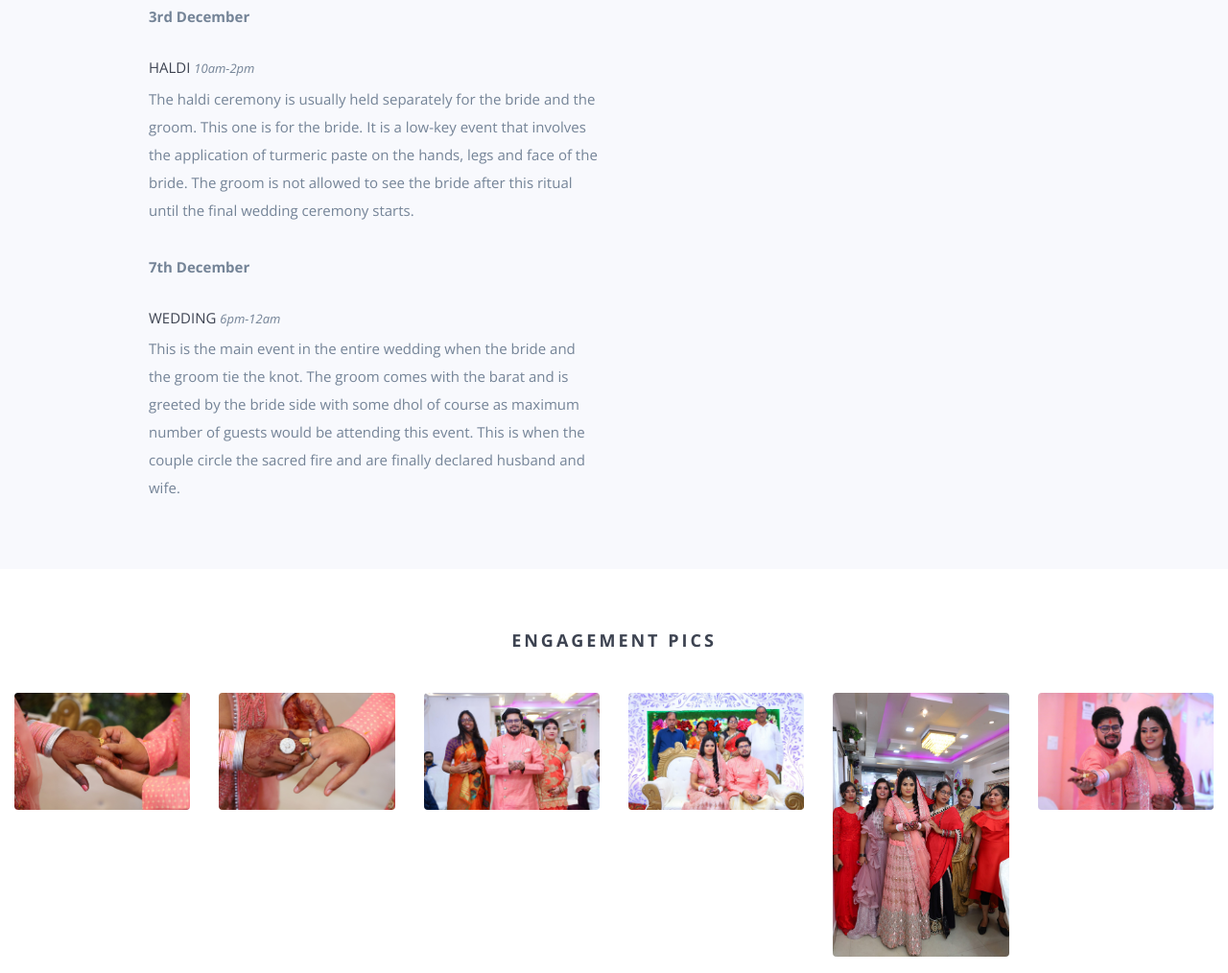
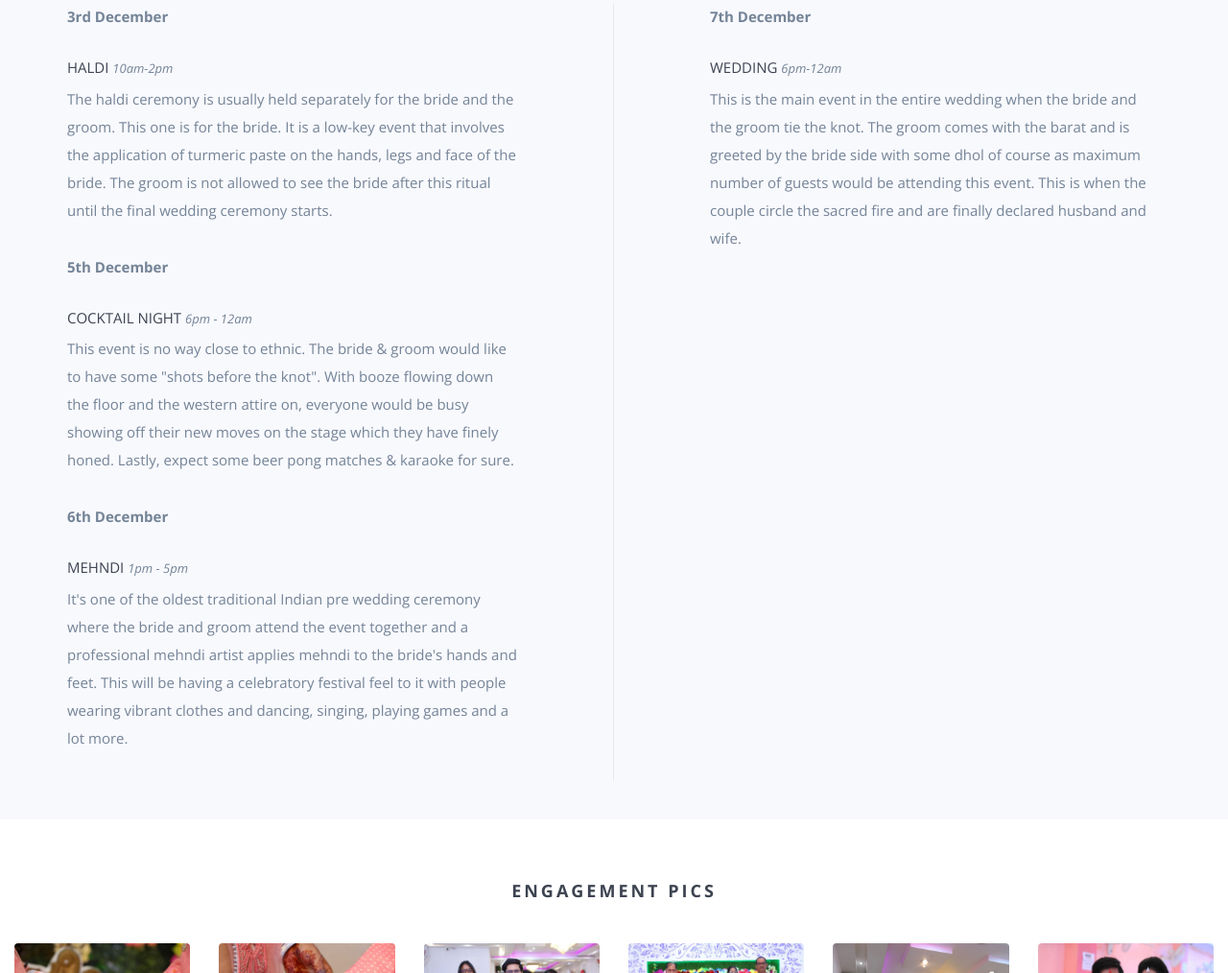
Before and after one commit to anshulreeti/Anshul-Weds-Reeti, a website: page index.html in a window 1280 px wide. Shown: the part 1074-2088 px from the top of the page at 96% size. Drawn offline with nearby package versions, Linux system fonts and the light colour scheme; some packages are replaced by stand-ins of ours; a script that the page names is missing; files whose address does not match are found by name.

Commit message:
Update index.html

```diff
--- a/index.html
+++ b/index.html
@@ -101,9 +101,9 @@
             </div>
         </div>
         <div class="row">
+            <div class="col-md-6 col-sm-12 col-xs-12 leftcol">
+                <div class="wp3">
 
-            <div class="col-md-6 col-sm-12 col-xs-12 rightcol">
-                <div class="wp4">
                                 <p><strong> 3rd December</strong></p>
 
                                 <h5>Haldi <span class="time">10AM-2PM</span></h5>
@@ -112,6 +112,27 @@
                                     and face of the bride. The groom is not allowed to see the bride after this ritual until the
                                     final wedding ceremony starts.</p>
                             </div>
+                        <div class="wp5">
+                                <p><strong>5th December</strong></p>
+                                <h5>Cocktail Night <span class="time">6PM - 12AM</span></h5>
+                                <p>This event is no way close to ethnic. The bride & groom would like to have some "shots before the
+                                    knot". With booze flowing down the floor and the western attire on, everyone would be busy
+                                    showing off their new moves on the stage which they have finely honed. Lastly, expect some beer
+                                    pong matches & karaoke for sure.</p>
+                            </div>
+                    <p><strong>6th December</strong></p>
+
+                    <h5>Mehndi <span class="time">1PM - 5PM</span></h5>
+                    <p>It's one of the oldest traditional Indian pre wedding ceremony where the bride and groom
+                        attend the event together and a professional mehndi artist applies
+                        mehndi to the bride's hands and feet. This will be having a celebratory
+                        festival feel to it with people wearing vibrant clothes and dancing, singing, playing
+                        games and a lot more.</p>
+                </div>
+
+
+            <div class="col-md-6 col-sm-12 col-xs-12 rightcol">
+
                 <div class="wp6">
                         <p><strong> 7th December</strong></p>
                     <h5>Wedding <span class="time">6PM-12AM</span></h5>
```
Lines whose indentation alone changed are shown as unchanged.
